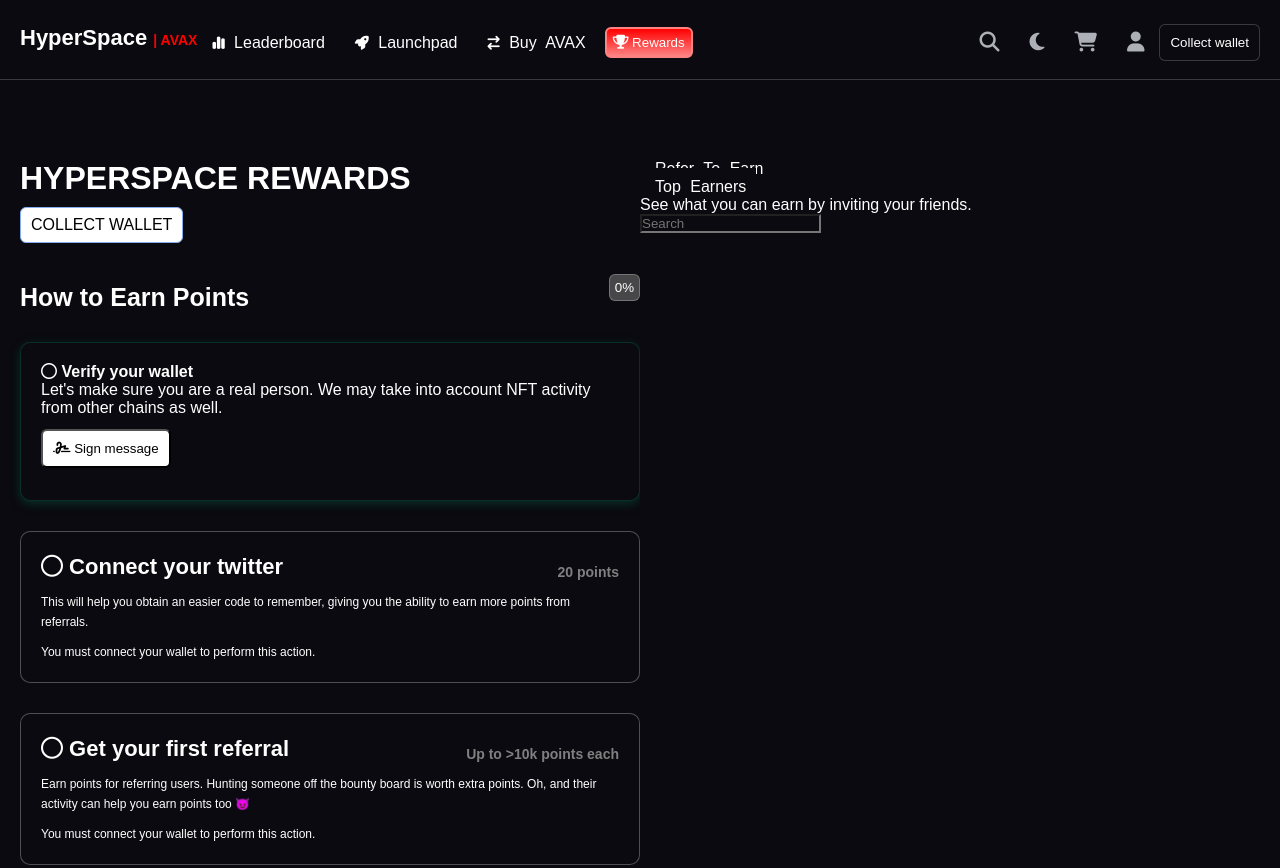
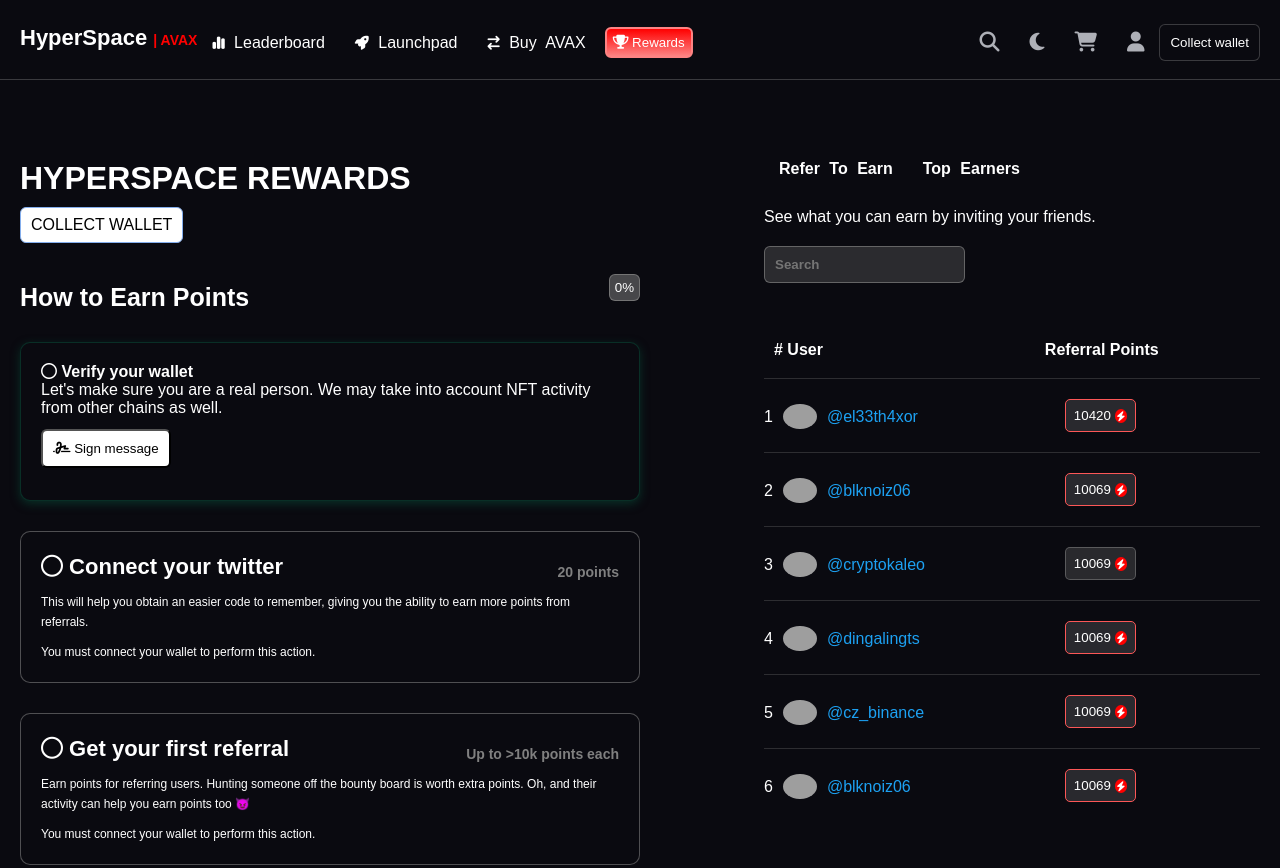
Before and after one commit to SumiAkter2/hyperspace, a plain HTML site: page index.html in a window 1280 px wide. Shown: the top 868 px of the page. Drawn offline with Linux system fonts and the light colour scheme; grey boxes are pictures that could not be loaded.

Commit message:
right content done

```diff
--- a/index.css
+++ b/index.css
@@ -78,10 +78,13 @@
 /* main content */
 .main-section{
     display: flex;
+    justify-content: space-between;
+    align-items: start;
     padding-top:80px ;
     padding-left: 20px;
     padding-right: 20px;
 }
+/* left-content */
 h1{
    font-size: 32px;
    padding-bottom: 10px;
@@ -182,3 +185,101 @@
 .terms{
     color: blue;
 }
+
+/* right-content */
+.right-content{
+    width: 40%;
+
+}
+.right-content-nav ul{
+    display: flex;
+}
+.right-content-nav ul a{
+    font-size: 16px;
+    font-weight: 700;
+
+}
+.right-content-nav ul a:hover , .right-content-nav ul a:active{
+border-bottom: 2px solid red;
+}
+.right-content p{
+    margin-top: 30px;
+}
+.search{
+    margin-top: 20px;
+    border: 1px solid rgba(128, 128, 128, 0.671);
+    background: rgba(128, 128, 128, 0.278);
+    padding: 10px;
+    border-radius: 6px;
+    font-weight: 700;
+}
+/* table */
+.div-scroll,
+table {
+
+    height: 500px;
+    border-radius: 10px;
+    overflow-y: scroll;
+    overflow-x: hidden;
+    margin-top: 20px;
+}
+
+table {
+
+    font-family: arial, sans-serif;
+    border-collapse: collapse;
+    width: 100%;
+}
+table img{
+    width: 34px;
+    border-radius: 100%;
+}
+tr{
+    border-bottom: 1px solid rgba(128, 128, 128, 0.296);
+    text-align: start;
+
+}
+th{
+    text-align: start;
+    padding: 10px;
+}
+.user{
+    display: flex;
+    align-items: center;
+    padding-top: 25px;
+    gap: 10px;
+}
+.user span{
+    color: #1DA1F2;
+}
+.fa-bolt{
+    background: red;
+    padding: 2px;
+    font-size: 10px;
+    border-radius: 100%;
+}
+.refer-btn{
+    border:1px solid #fc5757;
+    margin-left: 30px;
+    padding: 8px ;
+    border-radius: 5px;
+    background: rgba(128, 128, 128, 0.261);
+}
+tr td{
+    position: relative;
+}
+.tooltip .tooltiptext {
+    visibility: hidden;
+    width: 120px;
+    background-color: transparent;
+    color: #fff;
+    text-align: start;
+    border-radius: 6px;
+    position: absolute;
+    z-index: 1;
+    left: -80px;
+}
+
+.tooltip:hover .tooltiptext {
+    visibility: visible;
+}
--- a/index.html
+++ b/index.html
@@ -133,13 +133,54 @@
       <div class="right-content">
 <div class="right-content-nav">
 <nav> <ul>
-  <li><a href="">Refer To Earn</a></li>
-  <li><a href="">Top  Earners</a></li>
+  <li><a href="#reffer" >Refer To Earn</a></li>
+  <li><a href="#earner">Top  Earners</a></li>
 </ul></nav>
 
 <p>See what you can earn by inviting your friends.</p>
 
-<input type="text" placeholder="Search" >
+<input class="search" type="text" placeholder="Search" />
+
+<div class="div-scroll">
+  <table>
+  <tr>
+
+    <th># User</th>
+    <th>Referral Points</th>
+  </tr>
+  <tr>
+
+    <td class="user">1<img src="https://pbs.twimg.com/profile_images/1491133977004023813/8Zcd5qmS_normal.jpg" alt="user-img"/><span>@el33th4xor</span> </td>
+   <td> <button class="refer-btn tooltip ">  <span class="tooltiptext">Unclaimed</span>10420 <i class="fa-solid fa-bolt"></i>  </button></td>
+  </tr>
+  <tr>
+
+    <td class="user">2<img src="https://pbs.twimg.com/profile_images/1704929434225053696/KfOM8sa__normal.jpg" alt="user-img"/><span>@blknoiz06</span> </td>
+    <td> <button class="refer-btn tooltip ">  <span class="tooltiptext">Unclaimed</span>10069 <i class="fa-solid fa-bolt"></i>  </button></td>
+  </tr>
+  <tr>
+
+    <td class="user">3<img src="https://pbs.twimg.com/profile_images/1606041732004593664/JxLZNWsq_normal.jpg" alt="user-img"/> <span>@cryptokaleo</span> </td>
+    <td> <button class="refer-btn tooltip " style="border:1px solid rgba(128, 128, 128, 0.572)">  <span class="tooltiptext">Claimed</span>10069 <i class="fa-solid fa-bolt"></i>  </button></td>
+  </tr>
+  <tr>
+
+    <td class="user">4<img src="https://storage.googleapis.com/feliz-crypto/project_photos/DaM1zme1_400x400.jpg" alt="user-img"/><span>@dingalingts</span> </td>
+   <td> <button class="refer-btn tooltip ">  <span class="tooltiptext">Unclaimed</span>10069 <i class="fa-solid fa-bolt"></i>  </button></td>
+  </tr>
+  <tr>
+
+    <td class="user">5<img src="https://pbs.twimg.com/profile_images/1651846384377577472/6JLb6sMF_normal.jpg" alt="user-img"/><span>@cz_binance</span> </td>
+    <td> <button class="refer-btn tooltip ">  <span class="tooltiptext">Unclaimed</span>10069 <i class="fa-solid fa-bolt"></i>  </button></td>
+  </tr>
+  <tr>
+
+    <td class="user">6<img src="https://pbs.twimg.com/profile_images/1590968738358079488/IY9Gx6Ok_normal.jpg" alt="user-img"/><span>@blknoiz06</span> </td>
+    <td> <button class="refer-btn tooltip ">  <span class="tooltiptext">Unclaimed</span>10069 <i class="fa-solid fa-bolt"></i>  </button></td>
+  </tr>
+  </table>
+</div>
+
 </div>
       </div>
     </section>
```
